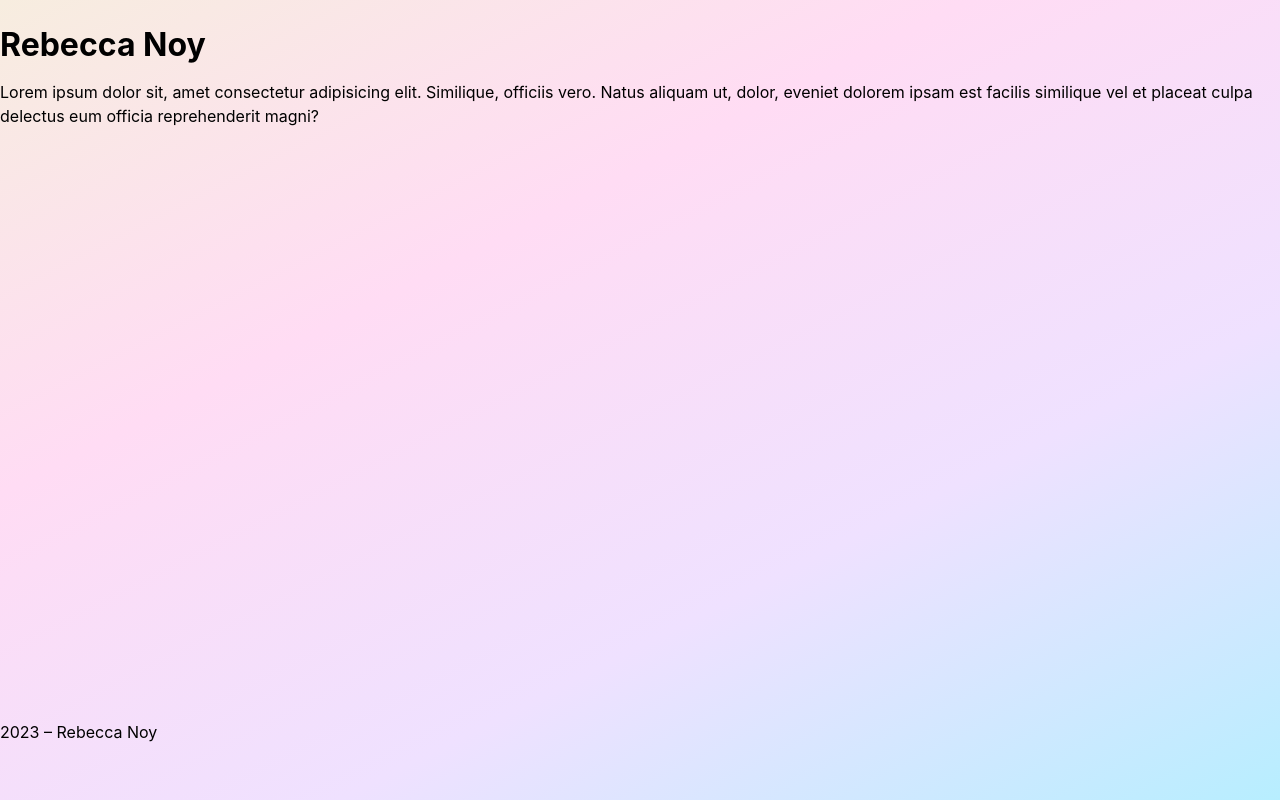
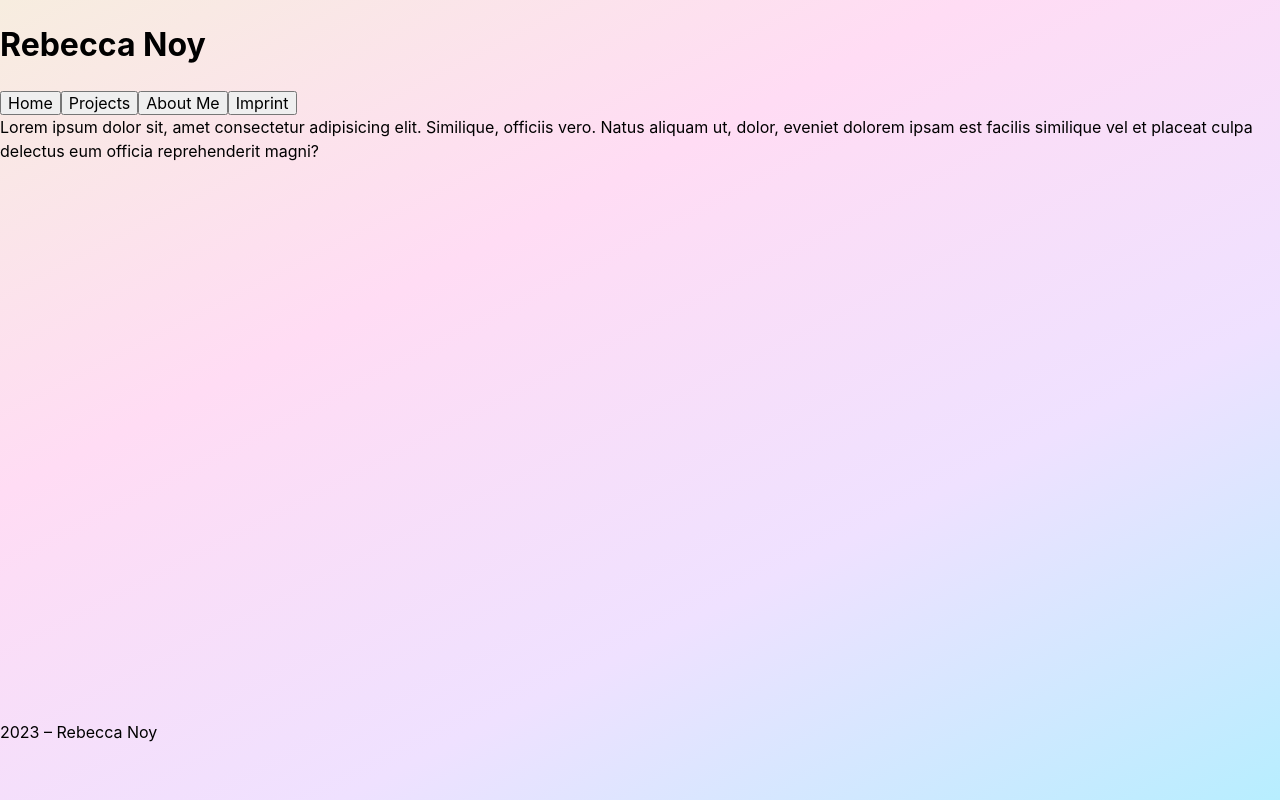
Before and after one commit to extra-jalapenos/individual-portfolio, a React (Vite) app: page / in a window 1280 px wide. Built offline with nearby package versions, Linux system fonts and the light colour scheme.

Commit message:
Header content generates now

```diff
--- a/src/App.css
+++ b/src/App.css
@@ -13,7 +13,7 @@
   grid-template-areas: "header"
   "main"
   "footer";
-  grid-template-rows: 80px 1fr 80px;
+  grid-template-rows: minmax(min-content, 80px) 1fr 80px;
   height: 100%;
 }
 
--- a/src/components/Header.jsx
+++ b/src/components/Header.jsx
@@ -1,7 +1,24 @@
+import { Link, useNavigate } from "react-router-dom"
+
+function HeaderItem ({name, url}) {
+  const navigate = useNavigate()
+  return (
+      <button onClick={() => navigate(url)}>
+        {name}
+      </button>
+  )
+}
+
 export default function Header () {
   return (
     <header>
       <h1>Rebecca Noy</h1>
+      <nav>
+        <HeaderItem name="Home" url="/"/>
+        <HeaderItem name="Projects" url="/projects"/>
+        <HeaderItem name="About Me" url="/about-me"/>
+        <HeaderItem name="Imprint" url="/imprint"/>
+      </nav>
     </header>
   )
 }
```
